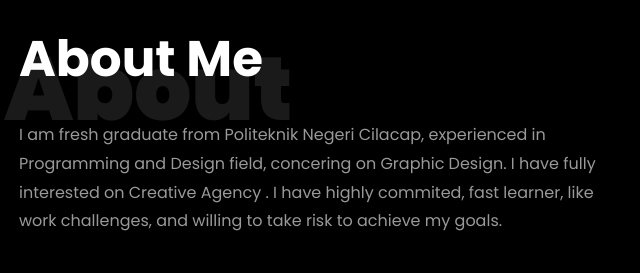
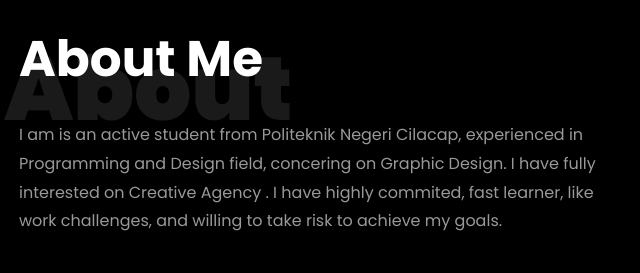
Before and after one commit to Fajaraaja/fajardwij.github.io, a plain HTML site: page index.html in a window 1280 px wide. Shown: the part 840-1113 px from the top of the page, 574-1214 px from the left. Drawn offline with Linux system fonts and the light colour scheme; files whose address does not match are found by name.

Commit message:
Add files via upload

```diff
--- a/index.html
+++ b/index.html
@@ -165,7 +165,7 @@
                 <h1 class="big">About</h1>
                 <h2 class="mb-4">About Me</h2>
                 <p>
-                  I am fresh graduate from Politeknik Negeri Cilacap,
+                  I am is an active student from Politeknik Negeri Cilacap,
                   experienced in Programming and Design field, concering on
                   Graphic Design. I have fully interested on Creative Agency .
                   I have highly commited, fast learner, like work challenges,
```
